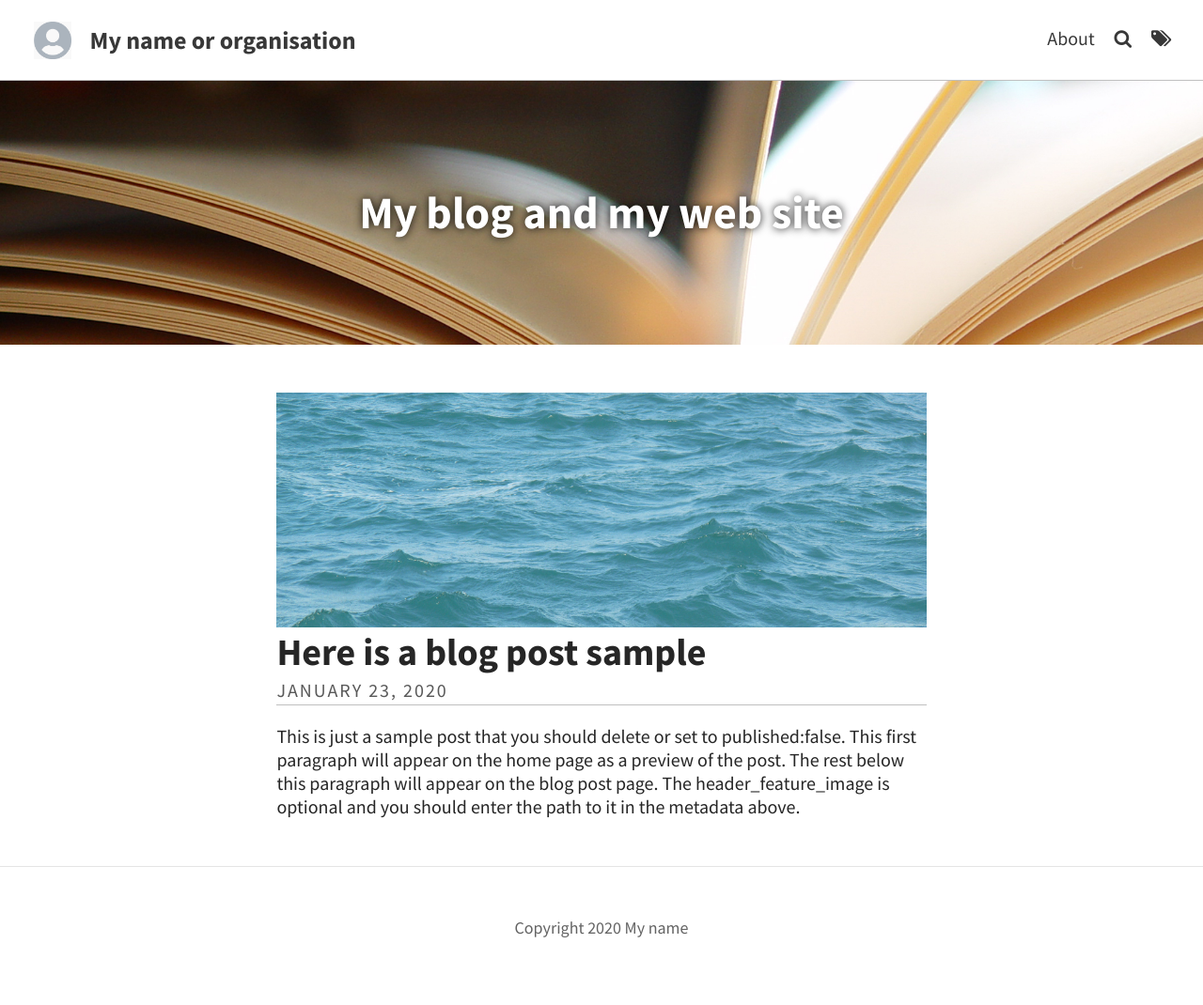
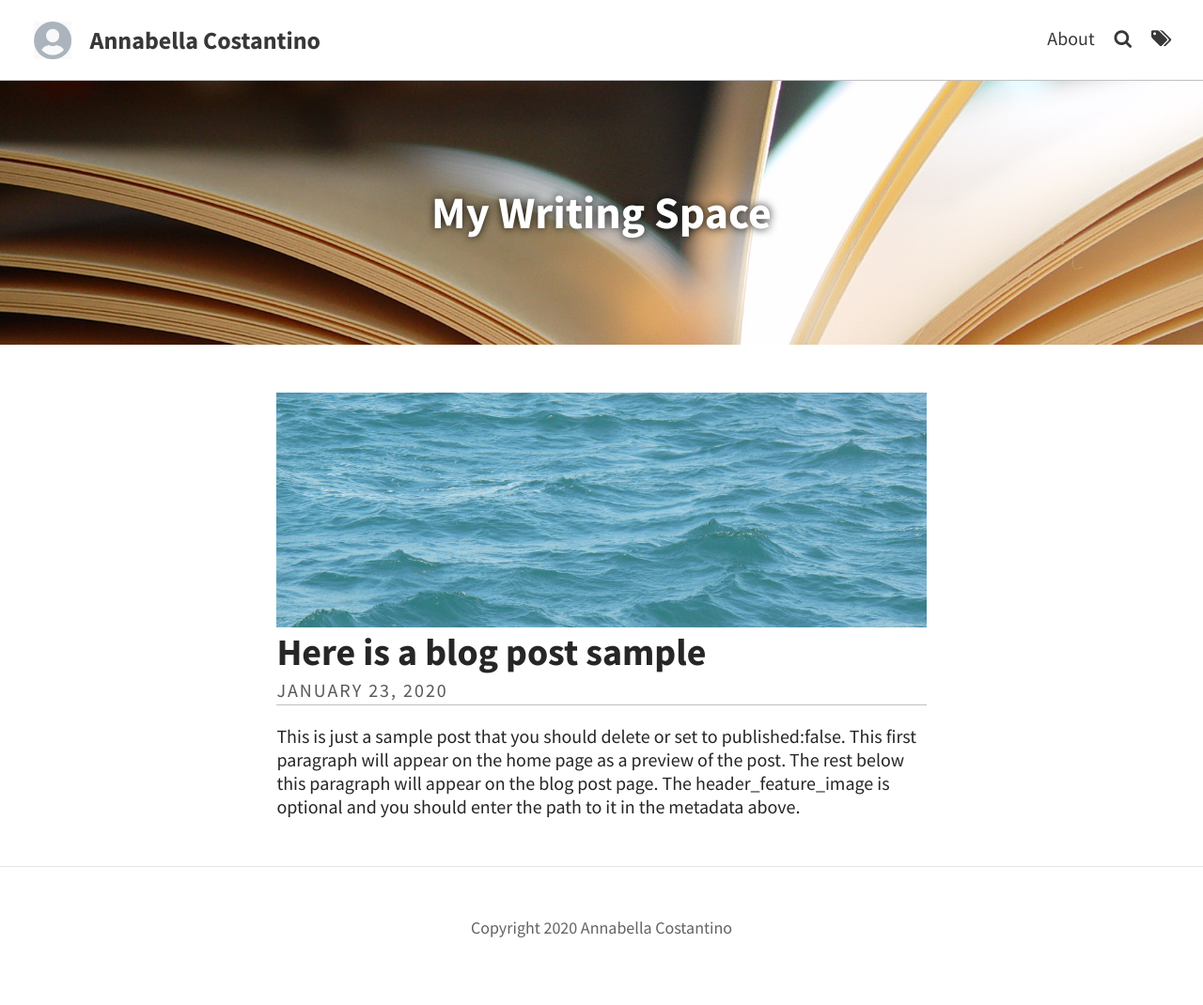
Before and after one commit to Annabella-Costantino/annabella-costantino.github.io, a Jekyll site: the page built from index.html, in a window 1280 px wide. Shown: the whole page at 94% size. Built offline with Jekyll 4.4.1, drawn with Linux system fonts in a browser that asks for light colours; the list of posts is cut into pages by our own code.

Commit message:
config first change

```diff
--- a/_config.yml
+++ b/_config.yml
@@ -30,9 +30,9 @@ defaults:
 
 # SITE CONFIGURATION
 baseurl: ''  #leave this alone
-url: "https://yoursite.github.io"   #change this to yours
-title: My name or organisation # site's title
-description: "A website with a blog" # used by search engines
+url: "https://annabella-costantino.github.io"   #change this to yours
+title: Annabella Costantino # site's title
+description: "My Writing Space" # used by search engines
 
 # SITE-SPECIFIC CONFIGURATION
 # Change these 2 images for your own site
@@ -46,7 +46,7 @@ gridlayout: false # change to true if you want grd layout
 
 # Header and footer text
 # Change this text to yourown
-header_text: My blog and my web site
+header_text: My Writing Space
 
 # find an image for your own home page and put it into the images folder
 header_feature_image: /uploads/pages.jpg
@@ -55,7 +55,7 @@ twitter_username:   #change to your own twitter account
 lang: en_gb
 # change the following to your name or site name
 footer_text:
-    "Copyright 2020 My name"
+    "Copyright 2020 Annabella Costantino"
   # Icons
   # If you have any of these accounts add them in here
 rss: false  # Make sure you created a feed.xml with feed.xml layout
```
